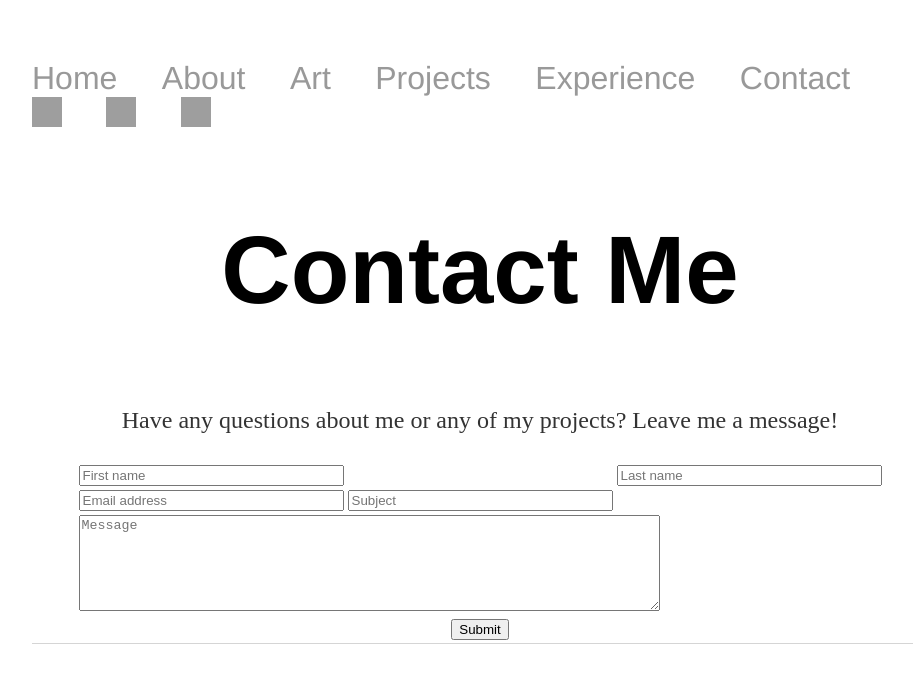
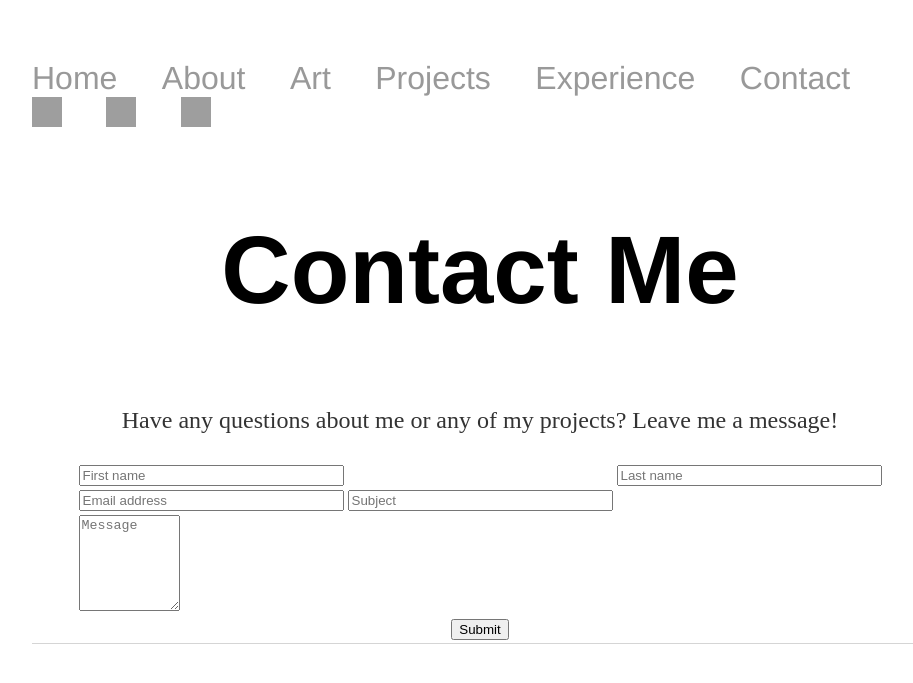
Before and after one commit to jhltsang/jhltsang.github.io, a Jekyll site: the page built from contact/index.html, in a window 1280 px wide. Shown: the top 683 px of the page, without its empty margins (160-1073 px from the left). Built offline with Jekyll 4.4.1, drawn with Linux system fonts in a browser that asks for light colours; grey boxes are pictures that could not be loaded.

Commit message:
Update index.html

```diff
--- a/contact/index.html
+++ b/contact/index.html
@@ -32,7 +32,7 @@ title: Jessica Tsang
 
 <tr>
  <td colspan="3" valign="top">
-  <textarea  name="message" placeholder="Message" maxlength="1000" cols="70" rows="6"></textarea>
+  <textarea  name="message" placeholder="Message" maxlength="1000" cols="10" rows="6"></textarea>
  </td>
 </tr>
 
```
